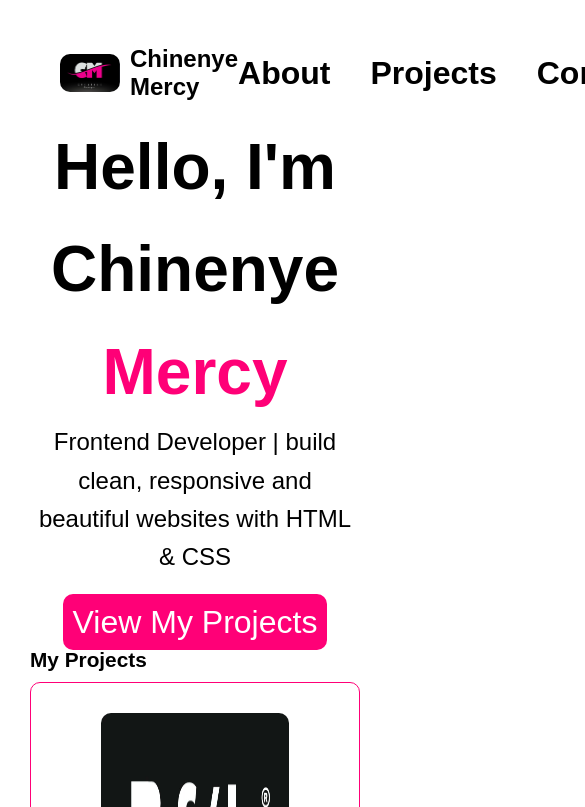
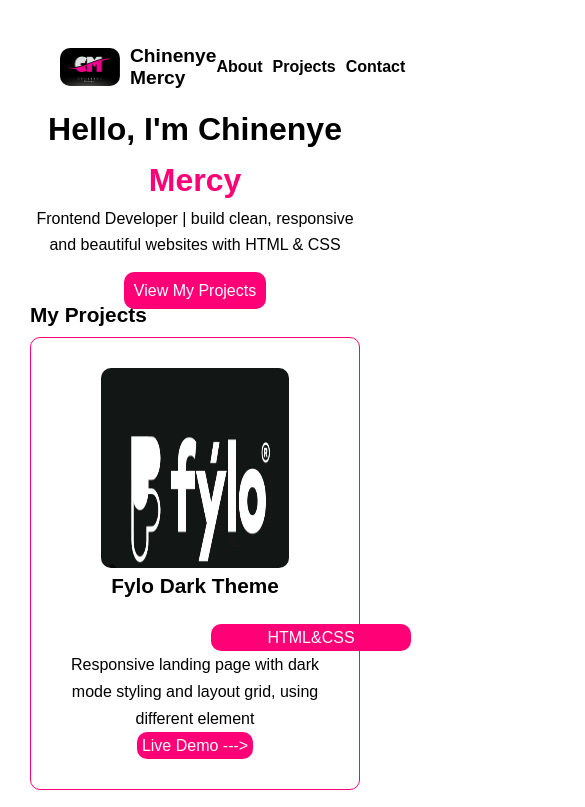
Before and after one commit to chinenyemercy013-droid/Portfolio, a plain HTML site: page index.html in a window 390 px wide. Shown: the top 807 px of the page, 585 px wide, since content can reach past the window. Drawn offline with Linux system fonts and the light colour scheme.

Commit message:
changed the width and other things for mobile responsiveness

```diff
--- a/index.css
+++ b/index.css
@@ -104,21 +104,18 @@ footer{
 }
 
 @media (max-width:768px){
-    body{
-        font-size: 2rem;
-    }
-    p{
-        font-size: 1.5rem;
-    }
     .container{
         flex-direction: column;
     }
     .card{
         width: 100%;
     }
+    nav ul{
+        gap:10px;
+    }
     .style{
         width:200px;
-        margin-left: 300px;
+        margin-left: 150px;
         margin-top:20px
     }
     .info p{
```
